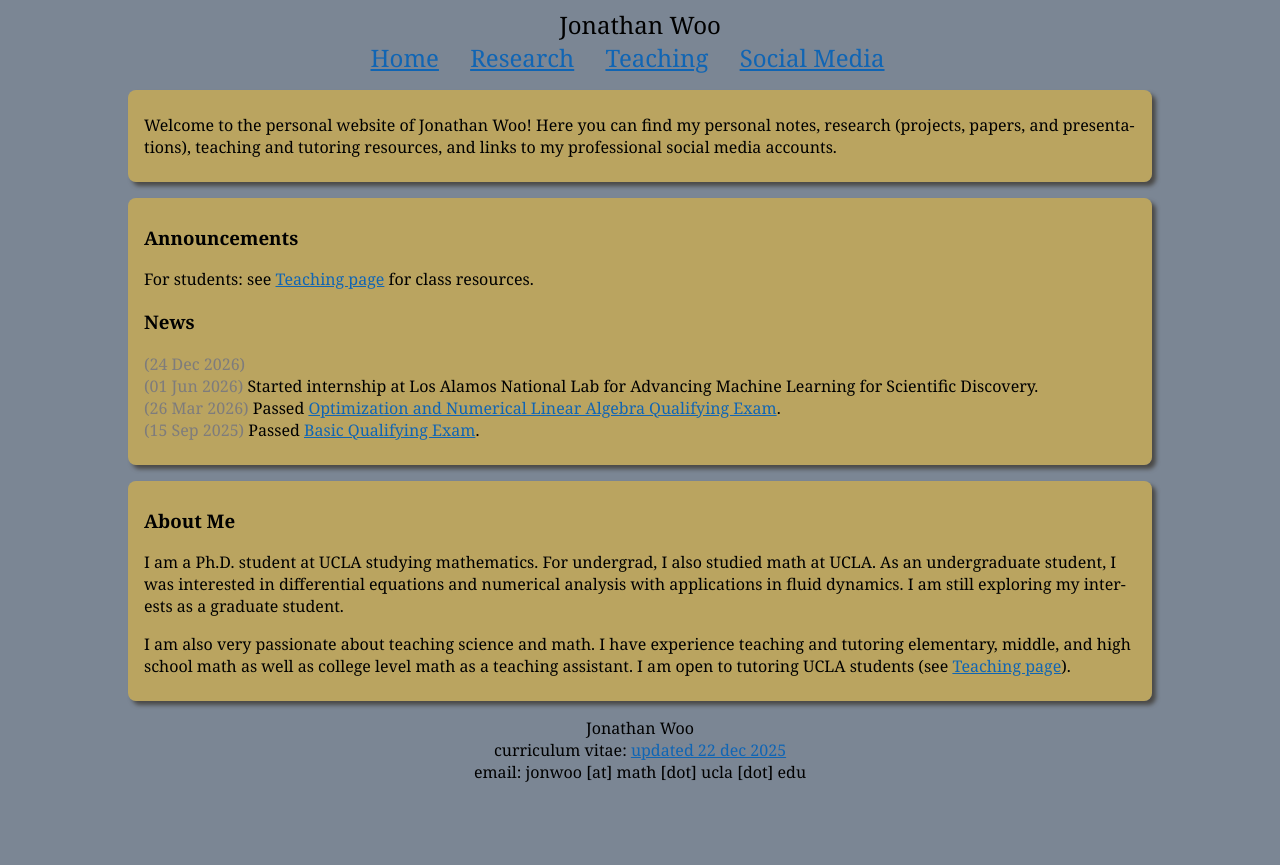
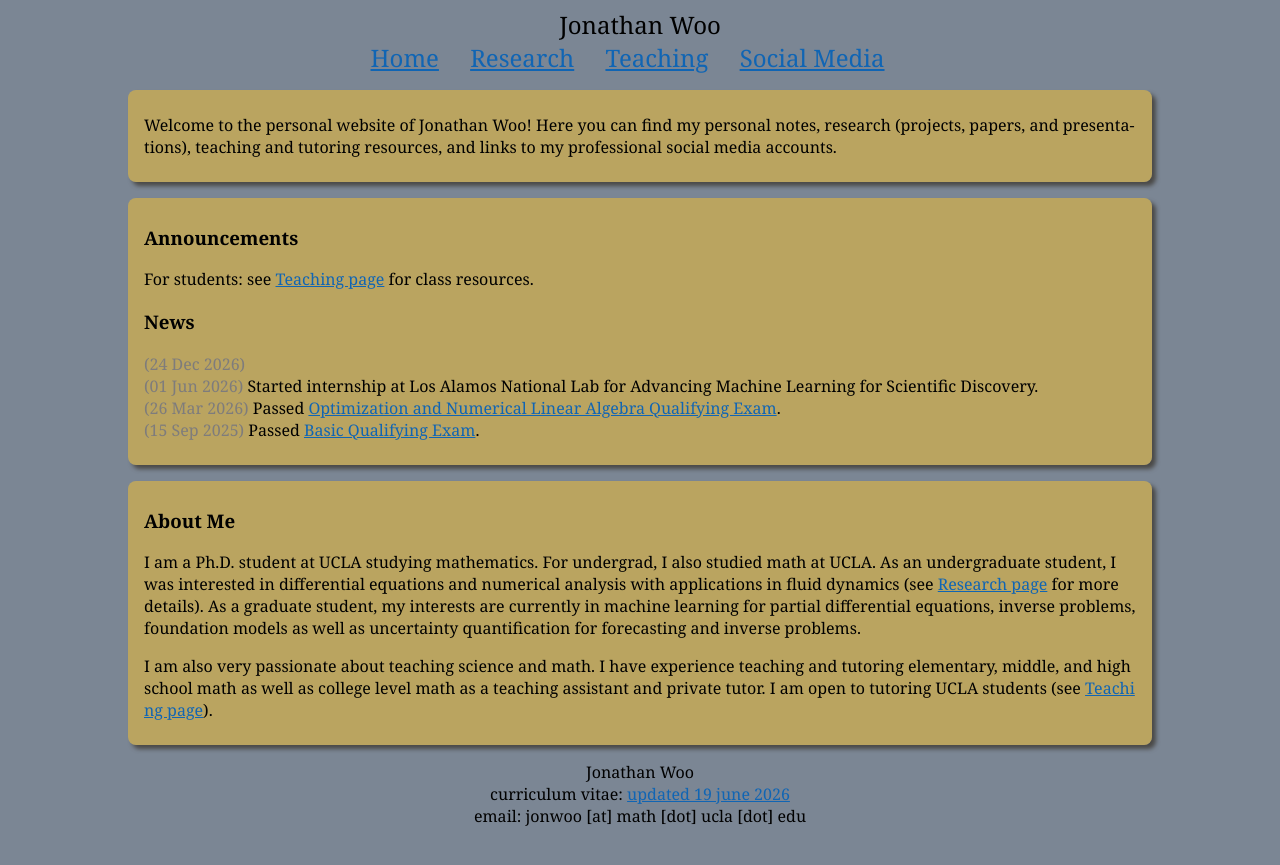
Before and after one commit to Jon-Woo/jon-woo.github.io, a Jekyll site: the page built from index.html, in a window 1280 px wide. Shown: the top 865 px of the page. Built offline with Jekyll 4.4.1, drawn with Linux system fonts in a browser that asks for light colours.

Commit message:
updated about me section to include interests. also updated cv

```diff
--- a/_data/footer.yml
+++ b/_data/footer.yml
@@ -1,5 +1,5 @@
 cv:
-  link: /assets/docs/jonwoo-cv-22dec2025.pdf
-  date: "22 dec 2025"
+  link: /assets/docs/jonwoo-cv-19june2026.pdf
+  date: "19 june 2026"
 
 email: jonwoo [at] math [dot] ucla [dot] edu
--- a/index.html
+++ b/index.html
@@ -33,13 +33,13 @@ layout: default
     <!--<img src="{{site.data.images.headshot.link}}" id="headshot">-->
     <p>
         I am a Ph.D. student at UCLA studying mathematics. For undergrad, I also studied math at UCLA.
-        As an undergraduate student, I was interested in differential equations and numerical analysis with applications in fluid dynamics.
-        I am still exploring my interests as a graduate student.
+        As an undergraduate student, I was interested in differential equations and numerical analysis with applications in fluid dynamics (see <a href="/research.html">Research page</a> for more details).
+        As a graduate student, my interests are currently in machine learning for partial differential equations, inverse problems, foundation models as well as uncertainty quantification for forecasting and inverse problems.
 
     </p>
     <p>
         I am also very passionate about teaching science and math.
-        I have experience teaching and tutoring elementary, middle, and high school math as well as college level math as a teaching assistant.
+        I have experience teaching and tutoring elementary, middle, and high school math as well as college level math as a teaching assistant and private tutor.
         I am open to tutoring UCLA students (see <a href="/teaching.html">Teaching page</a>).
     </p>
     </div>
```
Also changed, not shown: 1 other file.
